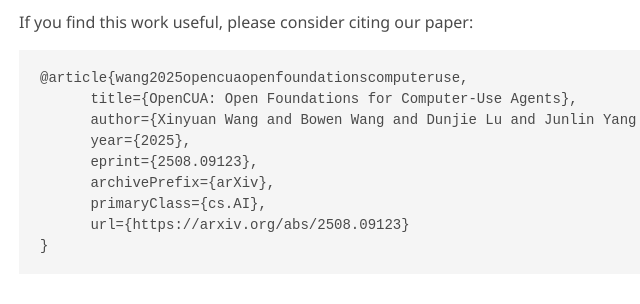
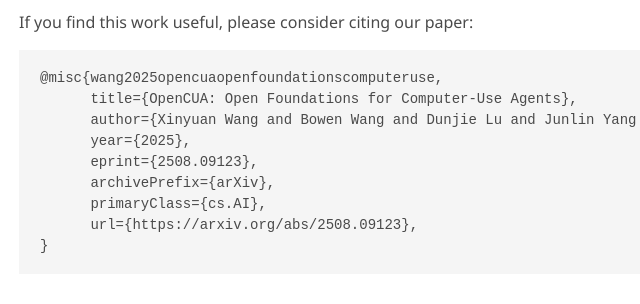
Before and after one commit to XinyuanWangCS/OpenCUA-Website, a plain HTML site: page index.html in a window 1280 px wide. Shown: the part 10521-10825 px from the top of the page, 141-781 px from the left. Drawn offline with nearby package versions, Linux system fonts and the light colour scheme; no server answers; some icons are missing; a web font is replaced by a local one.

Commit message:
Update citation format in BibTeX section

```diff
--- a/index.html
+++ b/index.html
@@ -1854,14 +1854,14 @@
       <div class="container is-max-desktop content">
         <h2 class="title">BibTeX</h2>
         <p>If you find this work useful, please consider citing our paper:</p>
-        <pre><code>@article{wang2025opencuaopenfoundationscomputeruse,
+        <pre><code>@misc{wang2025opencuaopenfoundationscomputeruse,
       title={OpenCUA: Open Foundations for Computer-Use Agents},
       author={Xinyuan Wang and Bowen Wang and Dunjie Lu and Junlin Yang and Tianbao Xie and Junli Wang and Jiaqi Deng and Xiaole Guo and Yiheng Xu and Chen Henry Wu and Zhennan Shen and Zhuokai Li and Ryan Li and Xiaochuan Li and Junda Chen and Boyuan Zheng and Peihang Li and Fangyu Lei and Ruisheng Cao and Yeqiao Fu and Dongchan Shin and Martin Shin and Jiarui Hu and Yuyan Wang and Jixuan Chen and Yuxiao Ye and Danyang Zhang and Dikang Du and Hao Hu and Huarong Chen and Zaida Zhou and Haotian Yao and Ziwei Chen and Qizheng Gu and Yipu Wang and Heng Wang and Diyi Yang and Victor Zhong and Flood Sung and Y. Charles and Zhilin Yang and Tao Yu},
       year={2025},
       eprint={2508.09123},
       archivePrefix={arXiv},
       primaryClass={cs.AI},
-      url={https://arxiv.org/abs/2508.09123}
+      url={https://arxiv.org/abs/2508.09123},
 }</code></pre>
       </div>
     </section>
```
